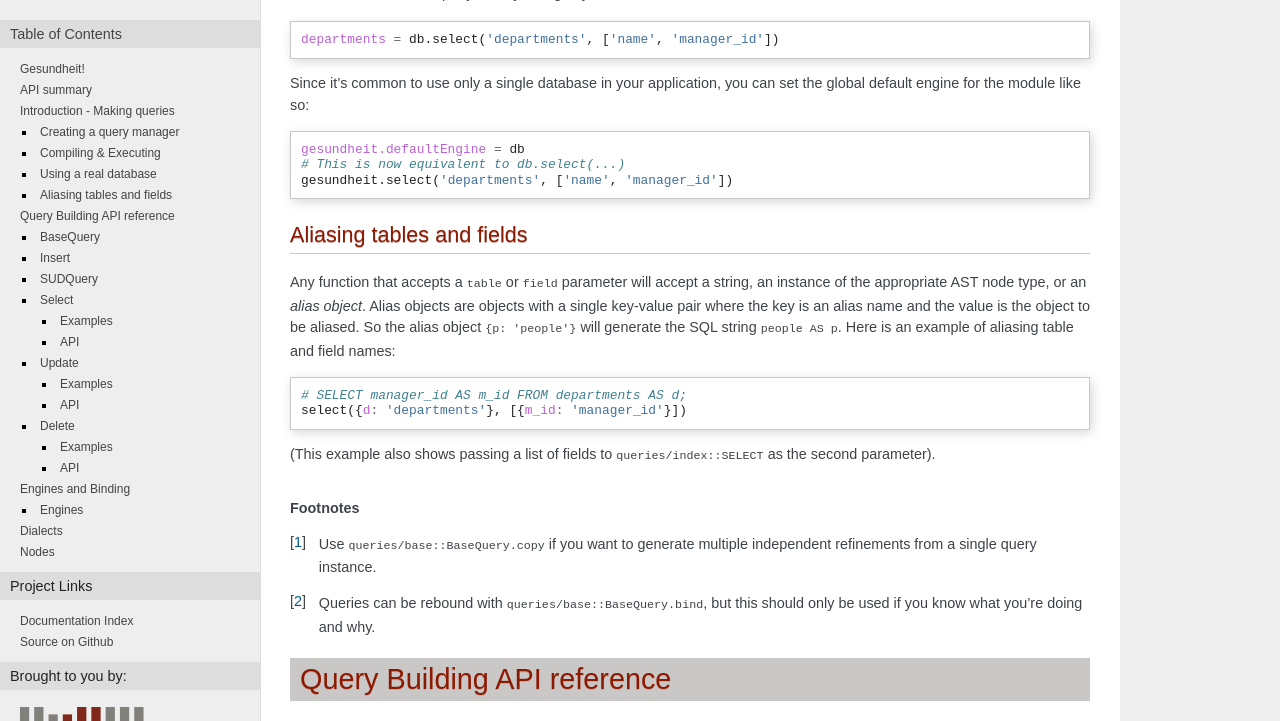
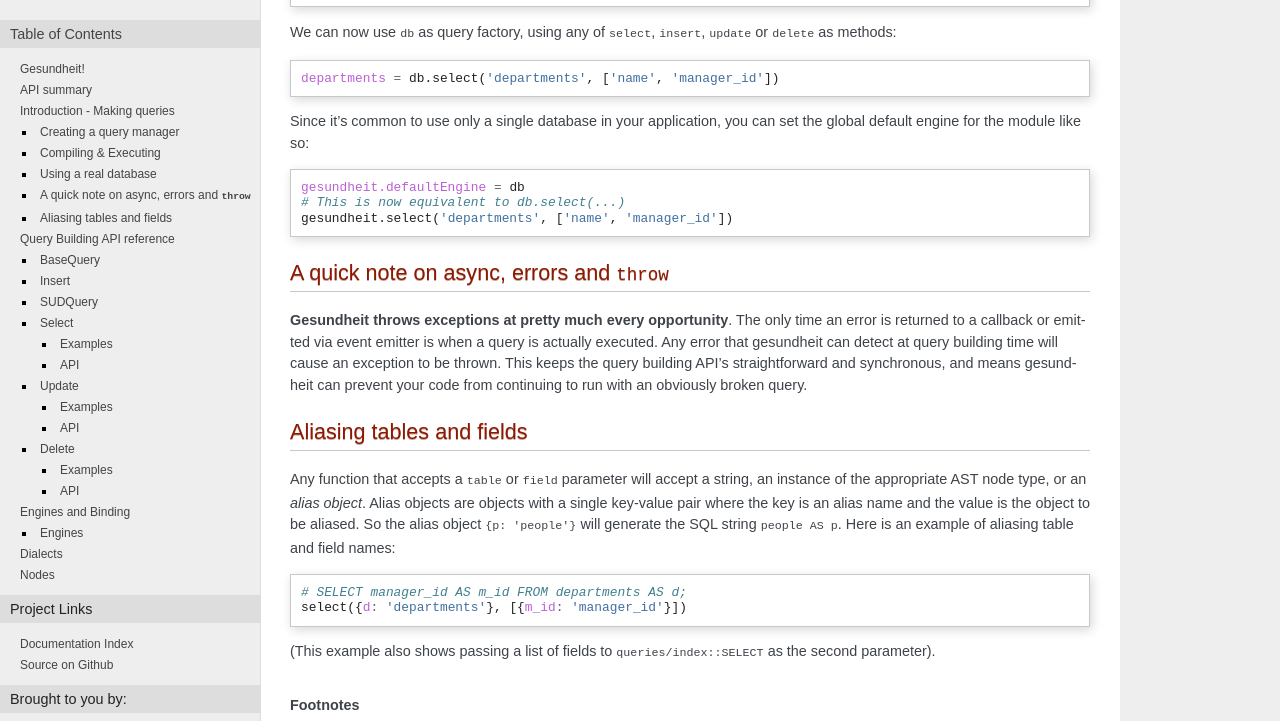
Before and after one commit to BetSmartMedia/gesundheit, a Sphinx documentation site: the page built from doc/index.rst, in a window 1280 px wide and 900 px high, scrolled down 1623 px, cut to the strip 0-721 px from the top of the window. Built offline with Sphinx 7.4.7, drawn with Linux system fonts in a browser that asks for light colours; pages that are not in the unit, such as notebooks, are missing from menus; cross-references to code outside the pages are shown as plain code; some of the changed text lies outside the part shown.

Commit message:
More documentation updates

```diff
--- a/README.rst
+++ b/README.rst
@@ -1,7 +1,7 @@
 Gesundheit - Concise SQL generation for node.js
 ===============================================
 
-.. image:: https://secure.travis-ci.org/BetSmartMedia/gesundheit.png?branch=any-db
+.. image:: https://secure.travis-ci.org/BetSmartMedia/gesundheit.png?branch=master
   :target: http://travis-ci.org/BetSmartMedia/gesundheit
 
 Gesundheit generates SQL using a sugary API for managing the abstract syntax
--- a/doc/index.rst
+++ b/doc/index.rst
@@ -8,7 +8,7 @@
 
 .. include:: ../README.rst
   :start-after: ===============================================
-  :end-before: A quick example
+  :end-before: quick example
 
 Contents:
 
@@ -103,6 +103,16 @@
   gesundheit.select('departments', ['name', 'manager_id'])
 
 .. _using-aliases:
+
+A quick note on async, errors and ``throw``
+-------------------------------------------
+
+**Gesundheit throws exceptions at pretty much every opportunity**. The only time
+an error is returned to a callback or emitted via event emitter is when a query
+is actually executed. Any error that gesundheit can detect at query building
+time will cause an exception to be thrown. This keeps the query building API's
+straightforward and synchronous, and means gesundheit can prevent your code from
+continuing to run with an obviously broken query.
 
 Aliasing tables and fields
 --------------------------
```
Also changed, not shown: 3 other files.
